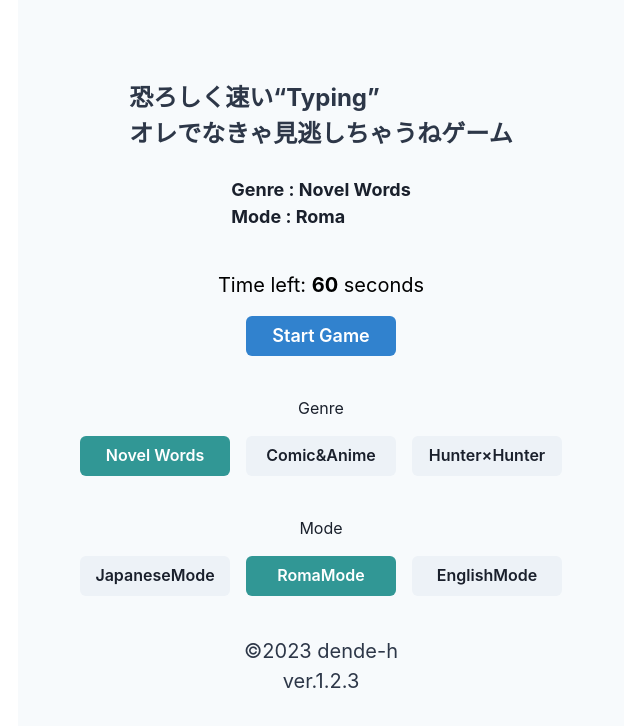
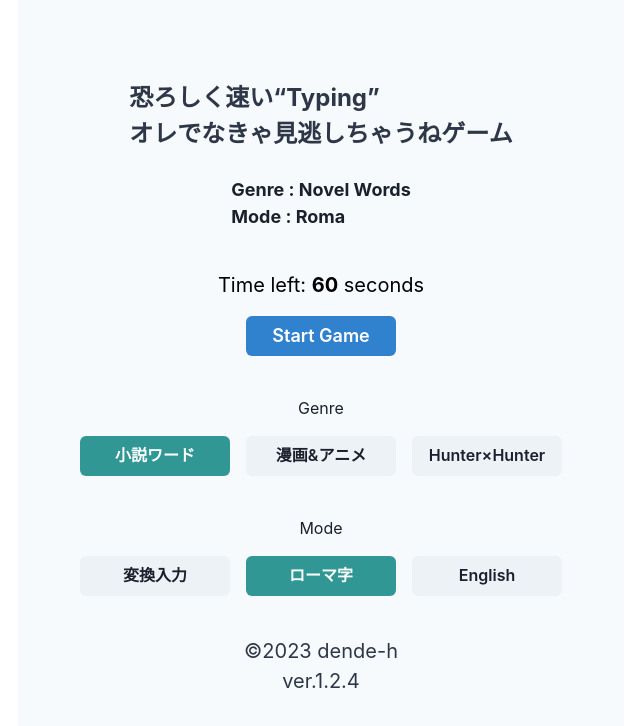
Before and after one commit to dende-h/type_game_spp, a Next.js app: page / in a window 1280 px wide. Shown: the top 726 px of the page, without its empty margins (319-959 px from the left). Built offline with nearby package versions, Linux system fonts and the light colour scheme.

Commit message:
taipo修正とボタン変更

```diff
--- a/src/constant/typingProblems.ts
+++ b/src/constant/typingProblems.ts
@@ -130,7 +130,7 @@ export const hunterWords = [
 	{ kanji: "百式観音零の掌", romaji: "hyakusikikannnonnzeronote", eng: "ひゃくしきかんのんぜろのて" },
 	{ kanji: "百式観音九十九の掌", romaji: "hyakusikikannnonntukumonote", eng: "ひゃくしきかんのんつくものて" },
 	{ kanji: "蚤弾", romaji: "huri-damu", eng: "フリーダム" },
-	{ kanji: "死体と遊ぶな子供達", romaji: "sitaitoazobunakodomotati", eng: "リビングデッドドールズ" },
+	{ kanji: "死体と遊ぶな子供達", romaji: "sitaitoasobunakodomotati", eng: "リビングデッドドールズ" },
 	{ kanji: "180分の恋奴隷", romaji: "180hunnnokoidorei", eng: "インスタントラヴァー" },
 	{ kanji: "俤人", romaji: "omokagebito", eng: "ソウルドール" },
 	{ kanji: "魂呼ばい", romaji: "tamayobai", eng: "たまよばい" },
--- a/src/pages/index.tsx
+++ b/src/pages/index.tsx
@@ -274,7 +274,7 @@ export default function Home() {
 								mb={{ base: 1, md: 0 }}
 								mx={{ base: 0, md: 2 }}
 							>
-								Novel Words
+								小説ワード
 							</Button>
 							<Button
 								onClick={() => setGenre("ComicAndAnime")}
@@ -283,7 +283,7 @@ export default function Home() {
 								mb={{ base: 1, md: 0 }}
 								mx={{ base: 0, md: 2 }}
 							>
-								Comic&Anime
+								漫画&アニメ
 							</Button>
 							<Button
 								onClick={() => setGenre("Hunter×Hunter")}
@@ -307,7 +307,7 @@ export default function Home() {
 								mb={{ base: 1, md: 0 }}
 								mx={{ base: 0, md: 2 }}
 							>
-								JapaneseMode
+								変換入力
 							</Button>
 							<Button
 								onClick={() => setMode(Mode.Roma)}
@@ -316,7 +316,7 @@ export default function Home() {
 								mb={{ base: 1, md: 0 }}
 								mx={{ base: 0, md: 2 }}
 							>
-								RomaMode
+								ローマ字
 							</Button>
 
 							{genre === "Hunter×Hunter" ? (
@@ -327,7 +327,7 @@ export default function Home() {
 									mb={{ base: 1, md: 0 }}
 									mx={{ base: 0, md: 2 }}
 								>
-									ManiaMode
+									マニア
 								</Button>
 							) : (
 								<Button
@@ -337,7 +337,7 @@ export default function Home() {
 									mb={{ base: 1, md: 0 }}
 									mx={{ base: 0, md: 2 }}
 								>
-									EnglishMode
+									English
 								</Button>
 							)}
 						</Flex>
@@ -349,7 +349,7 @@ export default function Home() {
 					©2023 dende-h
 				</Text>
 				<Text fontSize={"xl"} color={headingColor} mb={6}>
-					ver.1.2.3
+					ver.1.2.4
 				</Text>
 			</Container>
 		</>
```
